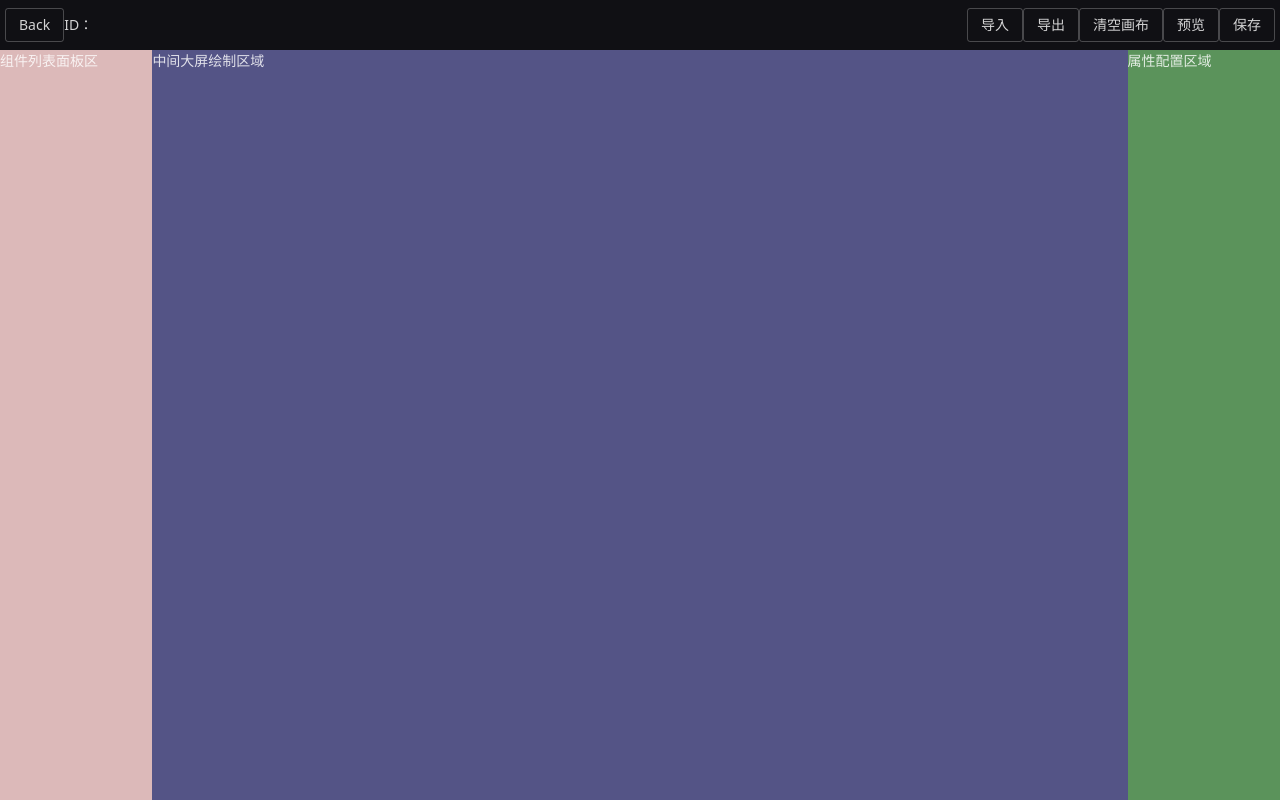
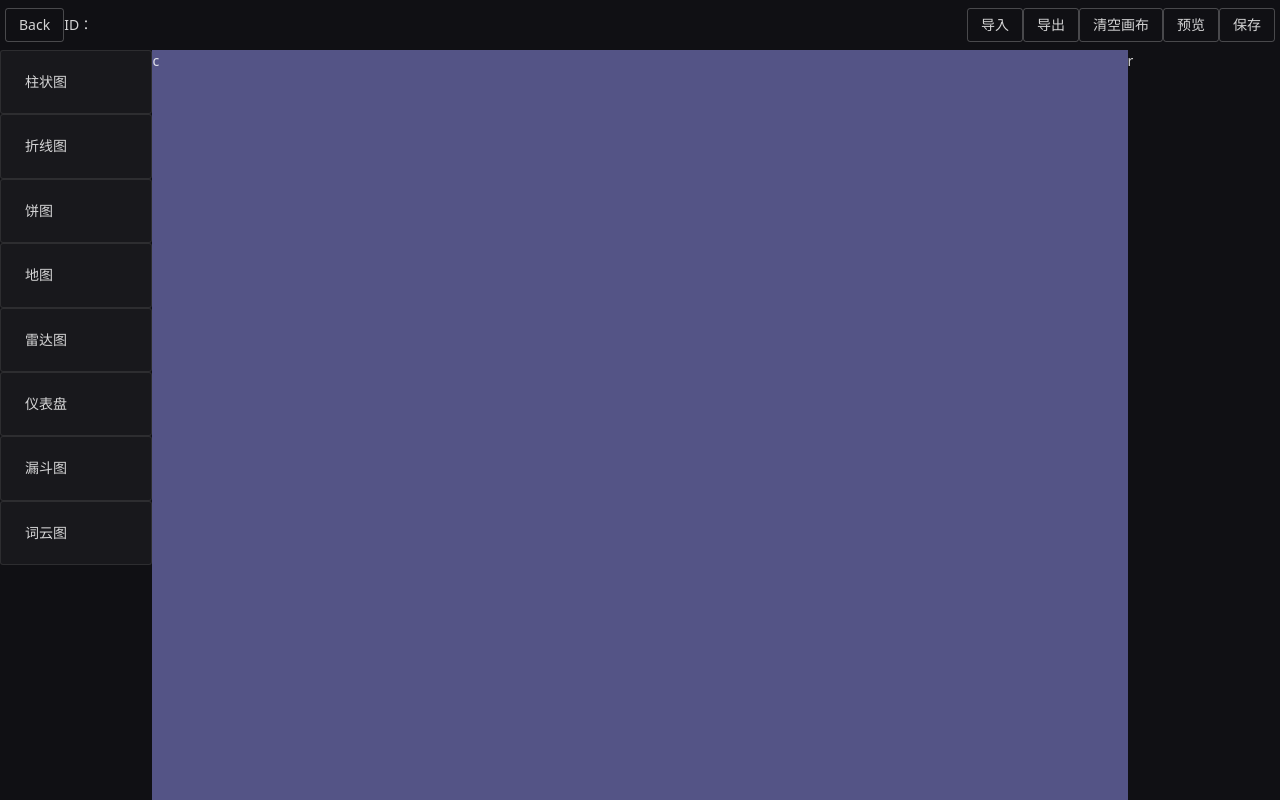
Before and after one commit to stefan-ysh/y-data-view, a Vue app in the folder frontend/: page /design in a window 1280 px wide. Built offline with nearby package versions, Linux system fonts and the light colour scheme.

Commit message:
feat:add left and right panel,designer component

```diff
--- /dev/null
+++ b/frontend/src/components/Design/Designer/index.vue
@@ -0,0 +1,3 @@
+<template>
+    <div>c</div>
+</template>
--- /dev/null
+++ b/frontend/src/components/Design/Left/index.vue
@@ -0,0 +1,24 @@
+<template>
+    <div>
+        <n-card draggable="true" class="cpt-list-item">柱状图</n-card>
+        <n-card draggable="true" class="cpt-list-item">折线图</n-card>
+        <n-card draggable="true" class="cpt-list-item">饼图</n-card>
+        <n-card draggable="true" class="cpt-list-item">地图</n-card>
+        <n-card draggable="true" class="cpt-list-item">雷达图</n-card>
+        <n-card draggable="true" class="cpt-list-item">仪表盘</n-card>
+        <n-card draggable="true" class="cpt-list-item">漏斗图</n-card>
+        <n-card draggable="true" class="cpt-list-item">词云图</n-card>
+    </div>
+</template>
+<style scoped lang="less">
+.left {
+    .cpt-list-item {
+        cursor: move;
+
+        &:hover {
+            background-color: #f0f0f0;
+            color: black;
+        }
+    }
+}
+</style>
--- /dev/null
+++ b/frontend/src/components/Design/Right/index.vue
@@ -0,0 +1,3 @@
+<template>
+    <div>r</div>
+</template>
--- a/frontend/src/views/Designer.vue
+++ b/frontend/src/views/Designer.vue
@@ -15,14 +15,17 @@
       </div>
     </header>
     <div class="designer-container">
-      <div class="left">组件列表面板区</div>
-      <div class="center">中间大屏绘制区域</div>
-      <div class="right">属性配置区域</div>
+      <Left class="left"/>
+      <Designer class="center" />
+      <Right class="right"/>
     </div>
   </n-layout>
 </template>
 <script lang="ts" setup>
 import { useRouter } from 'vue-router'
+import Left from '@/components/Design/Left/index.vue'
+import Right from '@/components/Design/Right/index.vue'
+import Designer from '@/components/Design/Designer/index.vue'
 const router = useRouter()
 
 </script>
@@ -48,7 +51,7 @@ const router = useRouter()
     .left {
       width: 200px;
       height: 100%;
-      background-color: rgb(220, 185, 185);
+      // background-color: rgb(220, 185, 185);
     }
     .center {
       width: 100%;
@@ -58,7 +61,7 @@ const router = useRouter()
     .right {
       width: 200px;
       height: 100%;
-      background-color: rgb(91, 147, 91);
+      // background-color: rgb(91, 147, 91);
     }
   }
 }
```
